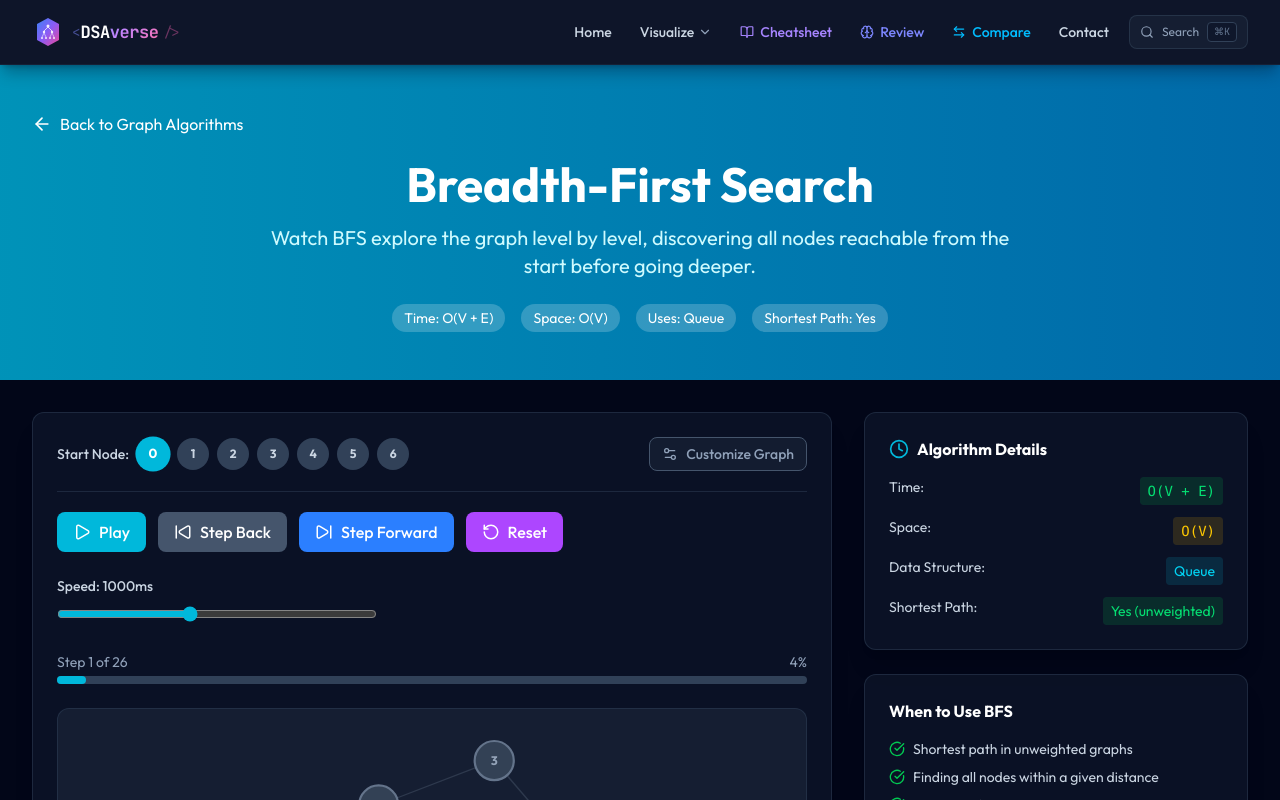
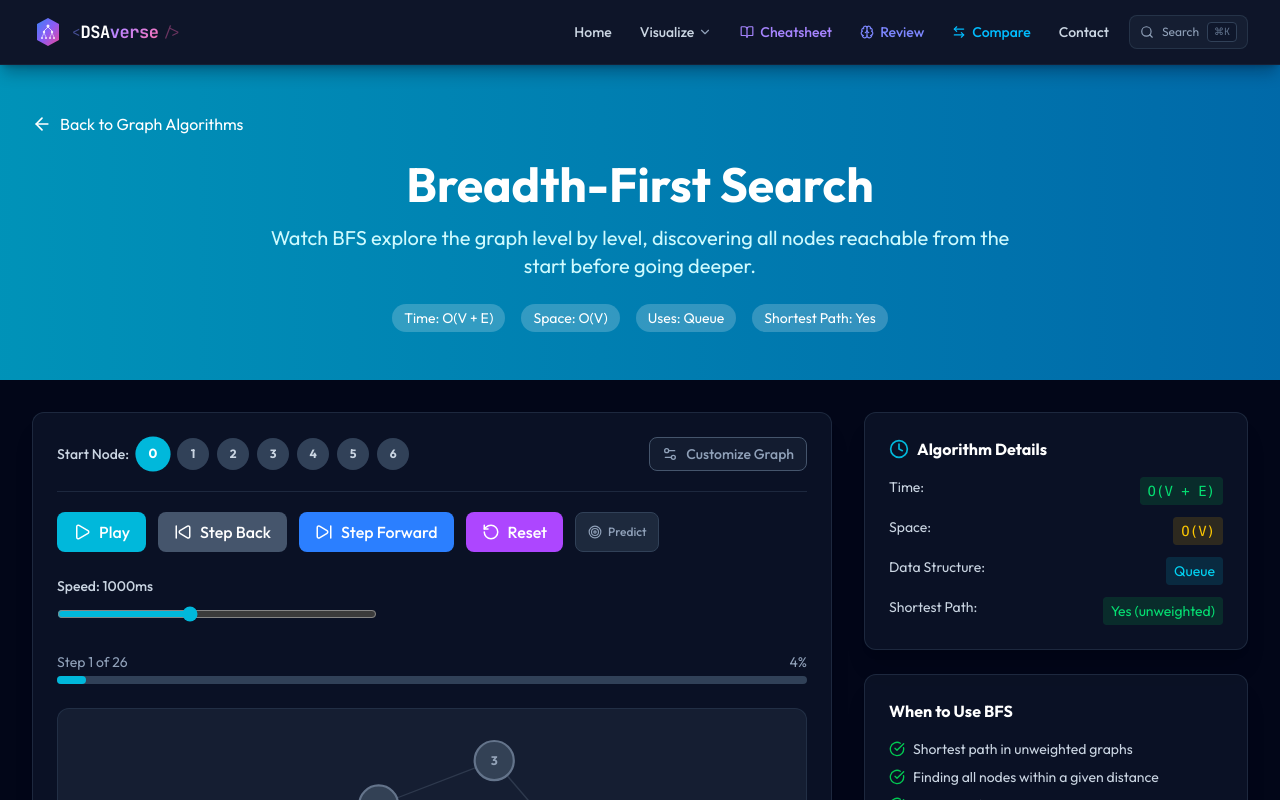
Before and after one commit to Archit1706/DSAverse, a Next.js app: page /graph-algorithms/breadth-first-search in a window 1280 px wide. Shown: the top 800 px of the page. Built offline with nearby package versions, Linux system fonts and the light colour scheme.

Commit message:
Ask which node BFS dequeues next

```diff
--- a/app/graph-algorithms/breadth-first-search/page.js
+++ b/app/graph-algorithms/breadth-first-search/page.js
@@ -1,10 +1,42 @@
 "use client";
 
-import React, { useState, useEffect } from 'react';
+import React, { useState, useEffect, useCallback } from 'react';
 import Link from 'next/link';
 import { Play, Pause, RotateCcw, SkipForward, SkipBack, ArrowLeft, Info, Clock, Code2, CheckCircle, XCircle, Settings2 } from 'lucide-react';
 import CodeBlock from '@/components/CodeBlock';
 import { GraphCustomizer, layoutNodes } from '@/components/GraphCustomizer';
+import { usePredict, PredictToggle, PredictPrompt } from '@/components/PredictStep';
+
+/* The one step where BFS makes a choice the learner can be held to: a node has
+   just been fully processed, nothing is current, and the queue still holds two
+   or more nodes. Whatever the graph looks like, the next step dequeues
+   queue[0] — the whole FIFO lesson, answerable from the step's own queue.
+   "Which neighbours get discovered?" is deliberately not asked: that needs the
+   adjacency list, which the step does not carry.
+
+   The candidates are rotated by a count that is part of the step, so the front
+   of the queue is not always the first button. */
+const predictFor = (step) => {
+    if (!step || step.currentNode !== -1) return null;
+    const q = step.queue;
+    if (!q || q.length < 2) return null;
+
+    const front = q[0], back = q[q.length - 1];
+    const picks = [front, back];
+    for (const n of q) {
+        if (picks.length >= 3) break;
+        if (!picks.includes(n)) picks.push(n);
+    }
+    const rot = (step.bfsOrder?.length ?? 0) % picks.length;
+    const order = [...picks.slice(rot), ...picks.slice(0, rot)];
+
+    return {
+        question: `Queue (front → back): ${q.join(' → ')}. Which node does BFS dequeue next?`,
+        options: order.map(n => `Node ${n}`),
+        correct: order.indexOf(front),
+        because: `A queue is first-in, first-out: node ${front} has been waiting longest, so it comes off the front. Node ${back} was enqueued last and waits for everything ahead of it — that ordering is what makes BFS sweep the graph level by level.`,
+    };
+};
 
 const quizQuestions = [
     {
@@ -144,6 +176,9 @@ export default function BFSPage() {
         } else if (currentStep >= stepHistory.length - 1) setIsPlaying(false);
     }, [isPlaying, currentStep, stepHistory, speed]);
 
+    const pauseForPredict = useCallback(() => setIsPlaying(false), []);
+    const predict = usePredict(stepHistory, currentStep, predictFor, pauseForPredict);
+
     const state = stepHistory[currentStep] || { nodeStates: {}, queue: [], bfsOrder: [], currentNode: -1, level: {}, explanation: '' };
 
     const edgeIsTree = (a, b) => {
@@ -241,6 +276,7 @@ export default function BFSPage() {
                                     className="flex items-center gap-2 px-4 py-2 bg-purple-500 text-white rounded-lg hover:bg-purple-600 transition-colors font-medium">
                                     <RotateCcw size={18} />Reset
                                 </button>
+                                <PredictToggle predict={predict} accent="cyan" />
                             </div>
 
                             <div className="mb-6">
@@ -327,12 +363,22 @@ export default function BFSPage() {
                                 </div>
                             )}
 
+                            {predict.prompt && (
+                                <div className="mb-4">
+                                    <PredictPrompt predict={predict} accent="cyan" />
+                                </div>
+                            )}
+
                             <div className="bg-cyan-500/10 border border-cyan-500/20 rounded-lg p-4">
                                 <div className="flex items-start gap-3">
                                     <Info className="h-5 w-5 text-cyan-400 mt-0.5 flex-shrink-0" />
                                     <div>
                                         <h3 className="font-semibold text-cyan-300 mb-1">Current Step</h3>
-                                        <p className="text-cyan-200 text-sm leading-relaxed">{state.explanation}</p>
+                                        <p className="text-cyan-200 text-sm leading-relaxed">
+                                            {predict.hideExplanation
+                                                ? 'Make your prediction above to reveal this step.'
+                                                : state.explanation}
+                                        </p>
                                     </div>
                                 </div>
                             </div>
```
